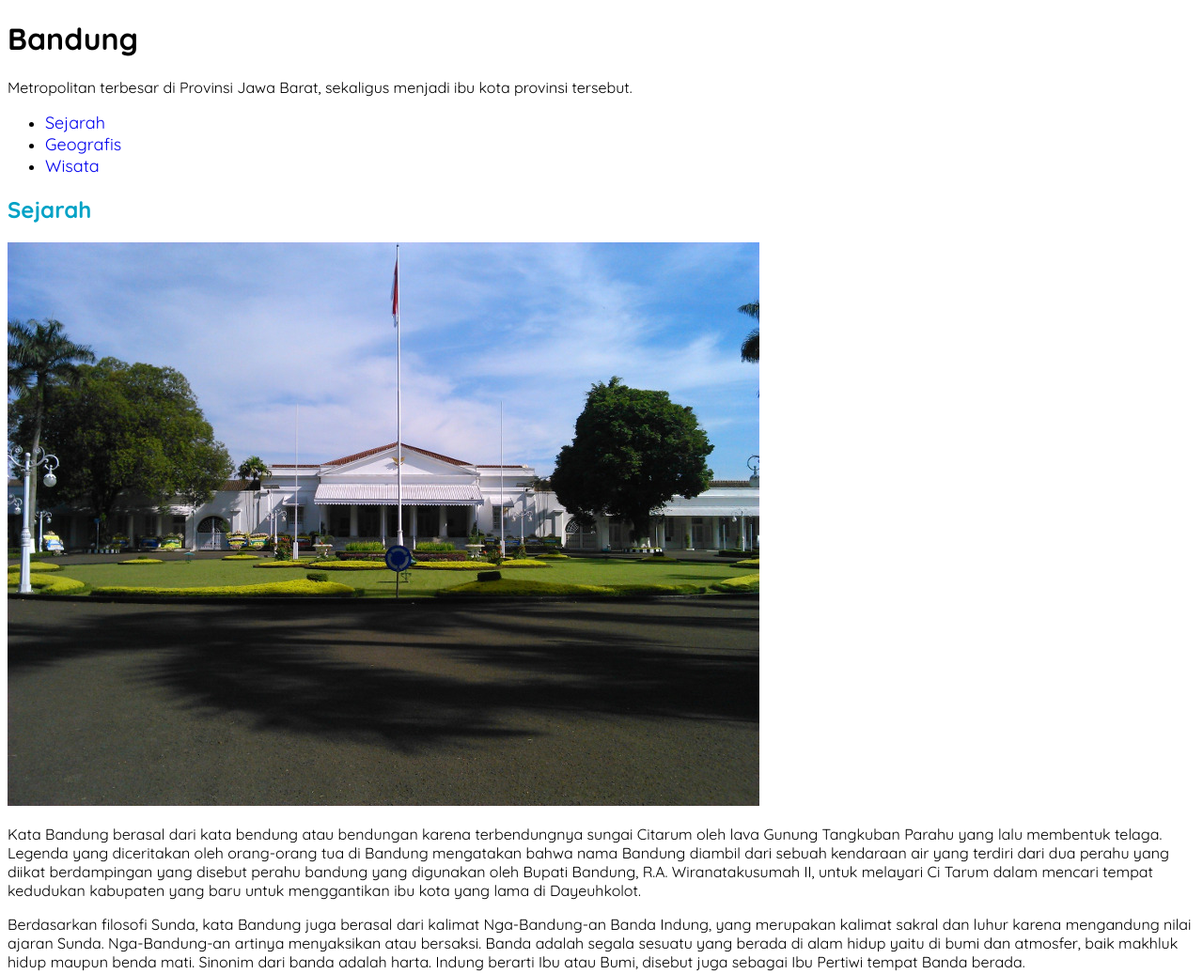
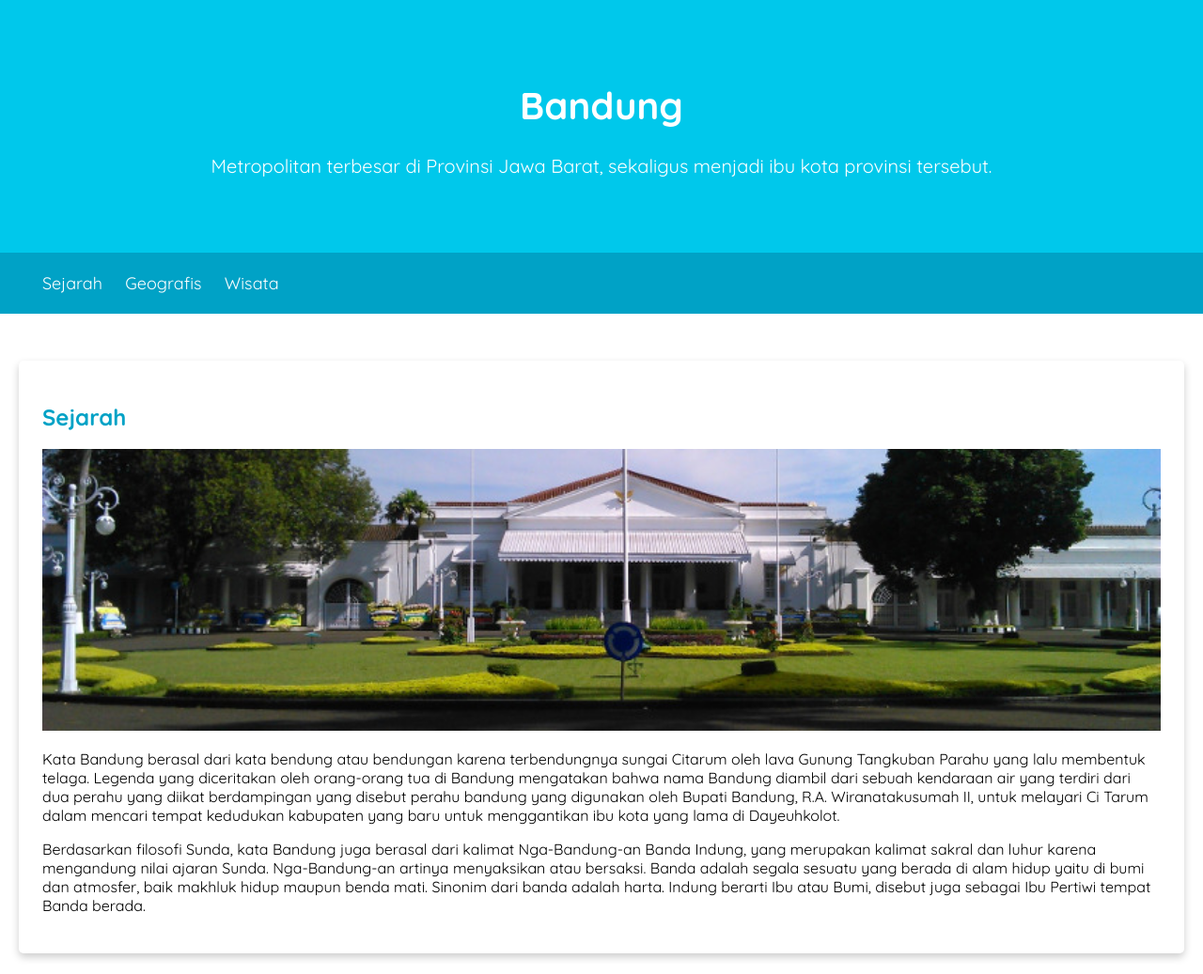
Before and after one commit to yahya-d3v/dicoding-webdasar, a plain HTML site: page index.html in a window 1280 px wide. Shown: the top 1037 px of the page at 94% size. Drawn offline with Linux system fonts and the light colour scheme.

Commit message:
third commit

```diff
--- a/assets/styles/style.css
+++ b/assets/styles/style.css
@@ -1,6 +1,11 @@
 /* CSS */
 body {
     font-family: "Quicksand", sans-serif;
+    padding: 0%;
+    margin: 0%;
+}
+main {
+    padding: 20px;
 }
 h2, h3 {
     color: #00a2c6;
@@ -16,6 +21,7 @@ nav a {
     font-size: 18px;
     font-weight: 400;
     text-decoration: none;
+    color: white;
 }
 nav a:hover {
     font-weight: bold;
@@ -23,3 +29,34 @@ nav a:hover {
 .profile header {
     text-align: center;
 }
+.profile img {
+    width: 200px;
+}
+.featured-image {
+    width: 100%;
+    max-height: 300px;
+    object-fit: cover;
+    object-position: center;
+}
+.card {
+    box-shadow: 0 4px 8px 0 rgba(0, 0, 0, 0.2);
+    border-radius: 5px;
+    margin-top: 30px;
+    padding: 25px;
+}
+.jumbotron {
+    font-size: 20px;
+    padding: 60px;
+    background-color: #00c8eb;
+    text-align: center;
+    color: white;
+}
+nav {
+    background-color: #00a2c6;
+    padding: 5px;
+}
+nav li {
+    display: inline;
+    list-style-type: none;
+    margin-right: 20px;
+}
--- a/index.html
+++ b/index.html
@@ -13,11 +13,13 @@
 </head>
 <body>
   <header>
+    <div class="jumbotron">
     <h1>Bandung</h1>
       <p>
         Metropolitan terbesar di Provinsi Jawa Barat, sekaligus menjadi ibu
         kota provinsi tersebut.
       </p>
+    </div>
     <nav>
       <ul>
         <li><a href="#sejarah">Sejarah</a></li>
@@ -29,9 +31,9 @@
   <main>
     <!-- Isi -->
     <div id="content">
-    <article id="sejarah">
+    <article id="sejarah" class="card">
       <h2>Sejarah</h2>
-        <img src="assets/image/history.jpg" alt="Sejarah" />
+        <img src="assets/image/history.jpg" alt="Sejarah" class="featured-image" />
         <p>
           Kata Bandung berasal dari kata bendung atau bendungan karena terbendungnya
           sungai Citarum oleh lava Gunung Tangkuban Parahu yang lalu membentuk
@@ -52,9 +54,9 @@
           Pertiwi tempat Banda berada.
         </p>
     </article>
-    <article id="geografis">
+    <article id="geografis" class="card">
         <h2>Geografis</h2>
-        <img src="assets/image/geografis.jpg" alt="Geografis" />
+        <img src="assets/image/geografis.jpg" alt="Geografis" class="featured-image" />
         <p>
           Kota Bandung dikelilingi oleh pegunungan, sehingga bentuk morfologi
           wilayahnya bagaikan sebuah mangkok raksasa, secara geografis kota ini
@@ -72,7 +74,7 @@
           hujan.
         </p>
     </article>
-    <article id="wisata">
+    <article id="wisata" class="card">
         <h2>Wisata</h2>
         <p>
           Sejak dibukanya Jalan Tol Cipularang, kota Bandung telah menjadi tujuan
@@ -83,7 +85,7 @@
         </p>
       <section>
         <h3>Farm House Lembang</h3>
-        <img src="assets/image/farm-house.jpg" alt="Farm House Lembang" />
+        <img src="assets/image/farm-house.jpg" alt="Farm House Lembang" class="featured-image" />
         <p>
           Berada di jalur utama Bandung-Lembang, Farm House menjadi objek wisata
           yang tidak pernah sepi pengunjung. Selain karena letaknya strategis,
@@ -93,7 +95,7 @@
       </section>
       <section>
         <h3>Observatorium Bosscha</h3>
-        <img src="assets/image/bosscha.jpg" alt="Observatorium Bosscha" />
+        <img src="assets/image/bosscha.jpg" alt="Observatorium Bosscha" class="featured-image" />
         <p>
           Memiliki beberapa teleskop, antara lain, Refraktor Ganda Zeiss, Schmidt
           Bimasakti, Refraktor Bamberg, Cassegrain GOTO, dan Teleskop Surya.
@@ -109,7 +111,7 @@
     </article>
     </div>
     <aside>
-      <article class="profile">
+      <article class="profile card">
         <header>
           <h2>Kota Bandung</h2>
           <p>Kota Kembang Paris van Java</p>
@@ -120,7 +122,7 @@
         </header>
       <!-- Tabel -->
       <section>
-        <table border="1">
+        <table>
           <tr>
             <th>Negara</th>
             <td>Indonesia</td>
```
